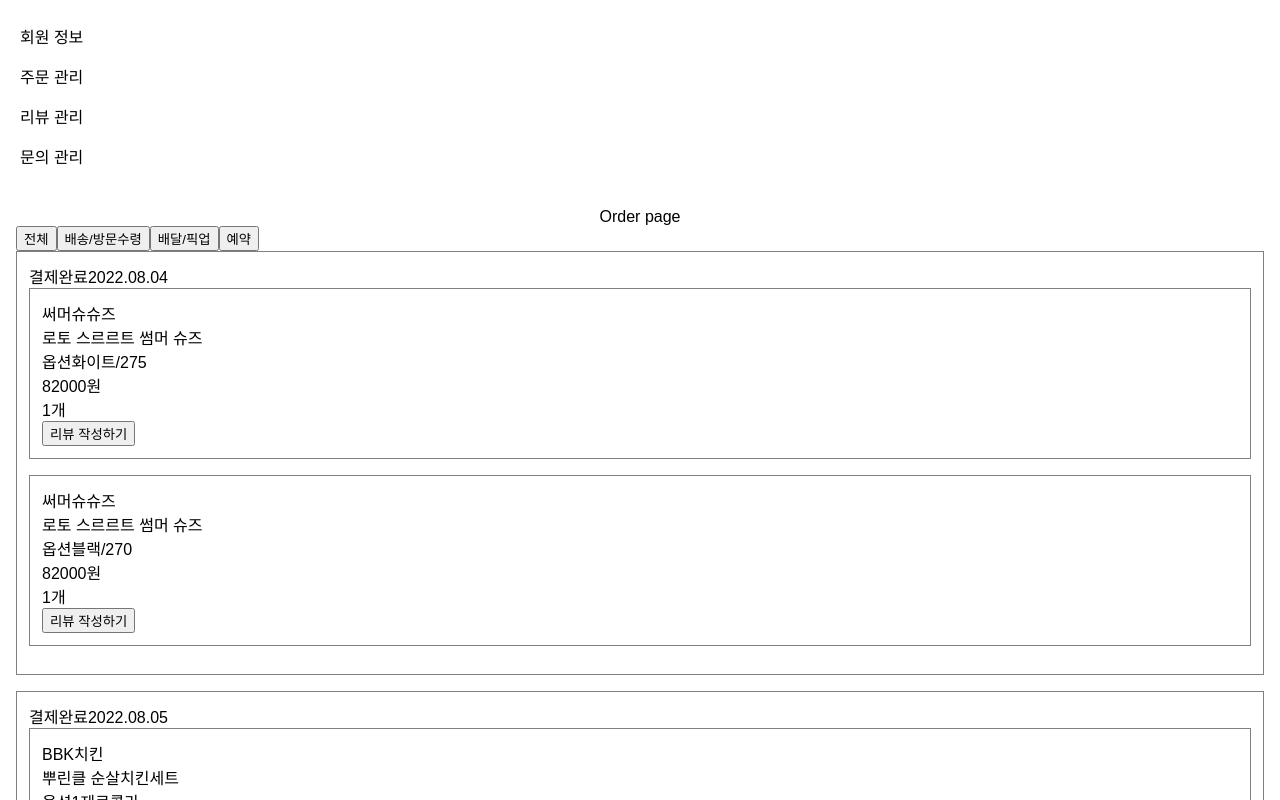
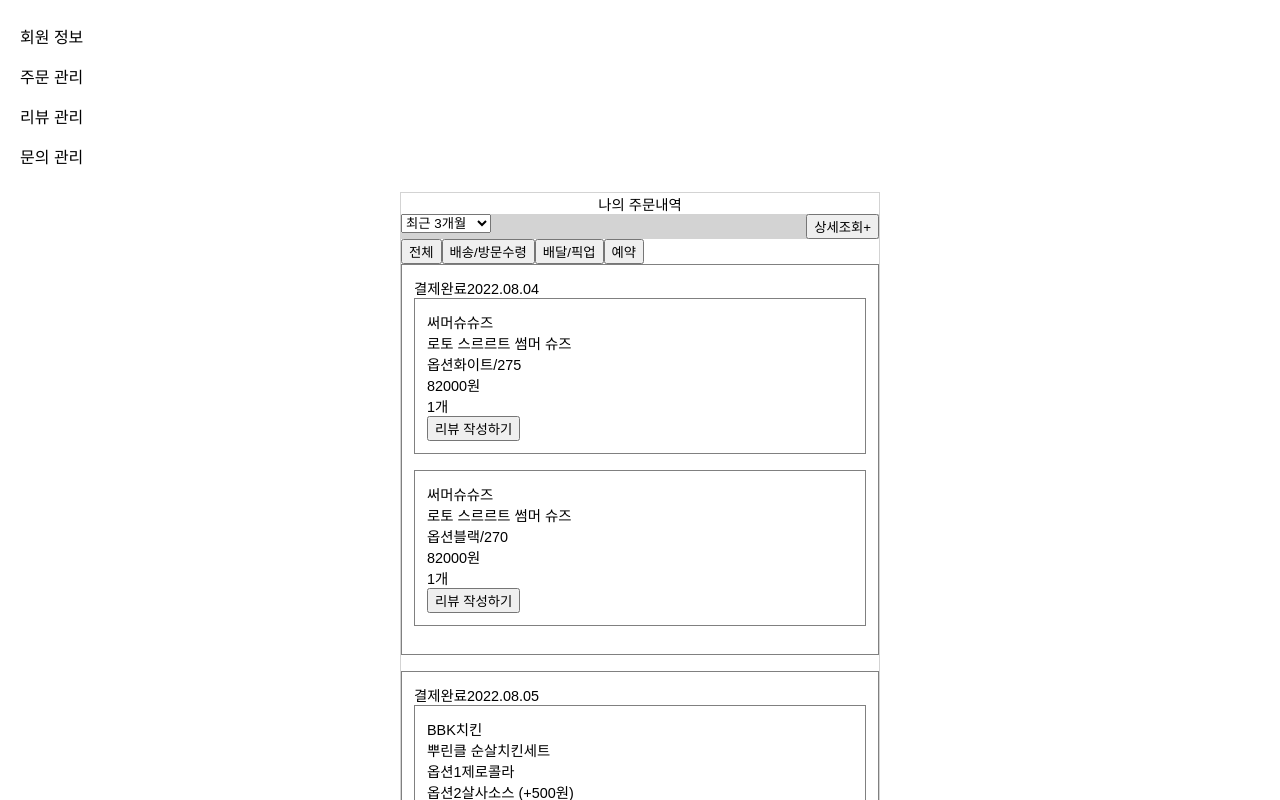
Before and after one commit to TTurbo0824/sprint, a React (Create React App) app in the folder client/: page /order in a window 1280 px wide. Shown: the top 800 px of the page. Built offline with nearby package versions, Linux system fonts and the light colour scheme.

Commit message:
add: Order search component

```diff
--- a/client/src/pages/mypage/order/OrderPage.tsx
+++ b/client/src/pages/mypage/order/OrderPage.tsx
@@ -1,6 +1,7 @@
 import React, { useState } from 'react';
 import styled from '@emotion/styled';
 import { orderList } from '../../../database/orderList';
+import OrderSetting from './OrderSetting';
 
 const OrderWrapper = styled.div`
   width: 100%;
@@ -8,7 +9,20 @@ const OrderWrapper = styled.div`
   flex-wrap: wrap;
   justify-content: center;
   align-items: flex-start;
-  padding: 1rem;
+  width: 480px;
+  height: 800px;
+  margin: 0 auto;
+  border: 1px solid lightgray;
+  font-size: 0.9rem;
+  overflow-y: scroll;
+`;
+
+const SettingContainer = styled.div`
+  width: 100%;
+  display: flex;
+  justify-content: space-between;
+  align-items: flex-start;
+  background-color: lightgray;
 `;
 
 const FieldContainer = styled.div`
@@ -29,29 +43,40 @@ const ItemContainer = styled.div`
   margin-bottom: 1rem;
   padding: 0.75rem;
 `;
-/*
-  startDate : datetime
-  endDate : datetime
-  type: string
-  content: string
-  orderType: string
-  paymentType: string
-  orderStatus: string
-*/
+
 function OrderPage() {
   const allOrders = orderList;
   const [displayOrder, setDisplayOrder] = useState(allOrders);
+  const [settingOpen, setSettingOpen] = useState(false);
 
   const fields = ['전체', '배송/방문수령', '배달/픽업', '예약'];
+
+  const timeOptions = ['3개월', '6개월', '9개월', '12개월'];
 
   const handleType = (type: string) => {
     if (type === '전체') setDisplayOrder(allOrders);
     else setDisplayOrder(allOrders.filter((order) => order.type === type));
   };
 
+  const handleOpenSetting = () => {
+    if (settingOpen) setSettingOpen(false);
+    else setSettingOpen(true);
+  };
+
   return (
     <OrderWrapper>
-      Order page
+      나의 주문내역
+      {settingOpen ? <OrderSetting handleOpenSetting={handleOpenSetting} /> : null}
+      <SettingContainer>
+        <select>
+          {timeOptions.map((option) => (
+            <option key={option}>최근 {option}</option>
+          ))}
+        </select>
+        <button type="button" onClick={handleOpenSetting}>
+          상세조회+
+        </button>
+      </SettingContainer>
       <FieldContainer>
         {fields.map((field) => (
           <Field key={field} onClick={() => handleType(field)}>
--- /dev/null
+++ b/client/src/pages/mypage/order/OrderSetting.tsx
@@ -0,0 +1,124 @@
+import React, { useState } from 'react';
+import styled from '@emotion/styled';
+
+const SettingWrapper = styled.div`
+  width: 100%;
+  height: 95%;
+`;
+
+const TopContainer = styled.div`
+  display: flex;
+  width: 100%;
+  justify-content: space-between;
+  align-items: center;
+`;
+
+const Title = styled.div``;
+
+const CloseBnt = styled.button`
+  font-size: 2rem;
+  width: 2rem;
+  background-color: white;
+  border: none;
+  padding: 0;
+`;
+
+const OptionContainer = styled.div`
+  margin-bottom: 1rem;
+  padding: 0.75rem;
+`;
+
+const SearchInput = styled.input`
+  width: 100%;
+`;
+
+const Field = styled.div`
+  width: 100%;
+  margin-bottom: 0.25rem;
+`;
+
+const OptionBnt = styled.button`
+  background-color: white;
+  border: 1px solid gray;
+  border-radius: 15px;
+  padding: 0.25rem 0.5rem;
+  margin-right: 0.25rem;
+`;
+
+const BottomContainer = styled.div`
+  width: 100%;
+  display: flex;
+  justify-content: center;
+`;
+
+type SettingProp = {
+  handleOpenSetting: () => void;
+};
+
+function OrderSetting({ handleOpenSetting }: SettingProp) {
+  const [url, setUrl] = useState<{ [key: string]: string }>({
+    startDate: '',
+    endDate: '',
+    searchKeyword: '',
+    orderType: '',
+    orderStatus: '',
+  });
+
+  const { startDate, endDate, searchKeyword, orderType, orderStatus } = url;
+  const requestUrl = `/api/order/startDate=${startDate}&endDate=${endDate}&orderType=${orderType}&orderStatus=${orderStatus}&searchKeyword=${searchKeyword}`;
+  const setting: { [key: string]: Array<string> } = {
+    조회기간: ['3개월', '6개월', '9개월', '12개월'],
+    '상품&배송유형': ['배송/방문수령', '배달/픽업', '예약'],
+    배송상태: ['결제완료', '상품준비중', '배송중', '배송완료', '주문취소'],
+  };
+
+  const tempSetting: { [key: string]: string } = {
+    startDate,
+    endDate,
+    searchKeyword,
+    orderType,
+    orderStatus,
+  };
+
+  const handleUrl = (type: string, value: string) => {
+    let tempKey = '';
+    if (type === '상품&배송유형') tempKey = 'orderType';
+    else if (type === '조회기간') tempKey = 'endDate';
+    else if (type === '배송상태') tempKey = 'orderStatus';
+    tempSetting[tempKey] = value;
+    setUrl(tempSetting);
+  };
+
+  console.log('✨👀✨👀✨👀✨👀');
+  console.log(requestUrl);
+
+  return (
+    <SettingWrapper>
+      <TopContainer>
+        <div style={{ width: '2rem' }} />
+        <Title>상세조회</Title>
+        <CloseBnt onClick={handleOpenSetting}>×</CloseBnt>
+      </TopContainer>
+      <OptionContainer>
+        <SearchInput placeholder="상품명 혹은 상점명으로 검색" />
+      </OptionContainer>
+      {Object.keys(setting).map((el) => (
+        <OptionContainer key={el}>
+          <Field>{el}</Field>
+          {setting[el].map((item) => (
+            <OptionBnt key={item} onClick={() => handleUrl(el, item)}>
+              {item}
+            </OptionBnt>
+          ))}
+        </OptionContainer>
+      ))}
+      <BottomContainer>
+        {' '}
+        <button type="button">조회</button>
+        <button type="button">초기화</button>
+      </BottomContainer>
+    </SettingWrapper>
+  );
+}
+
+export default OrderSetting;
```
